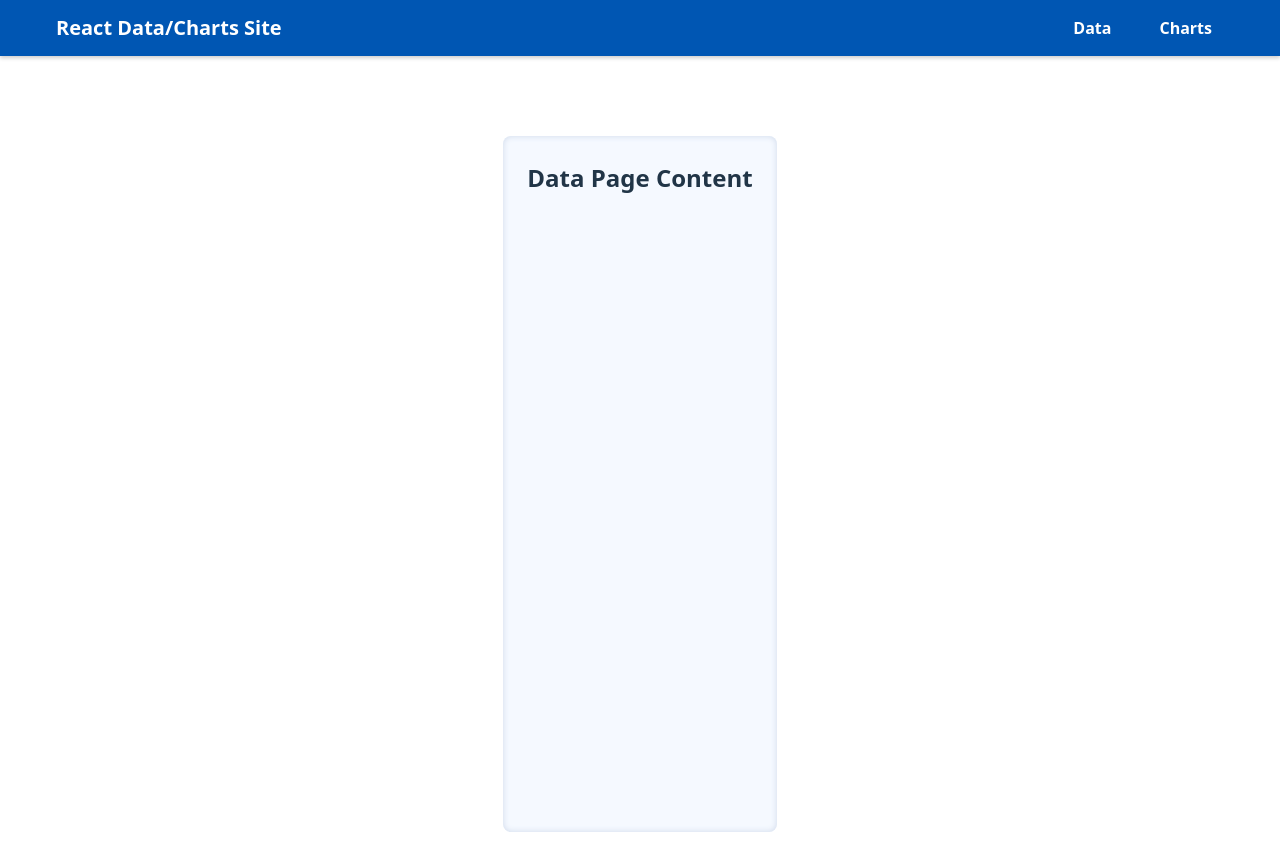
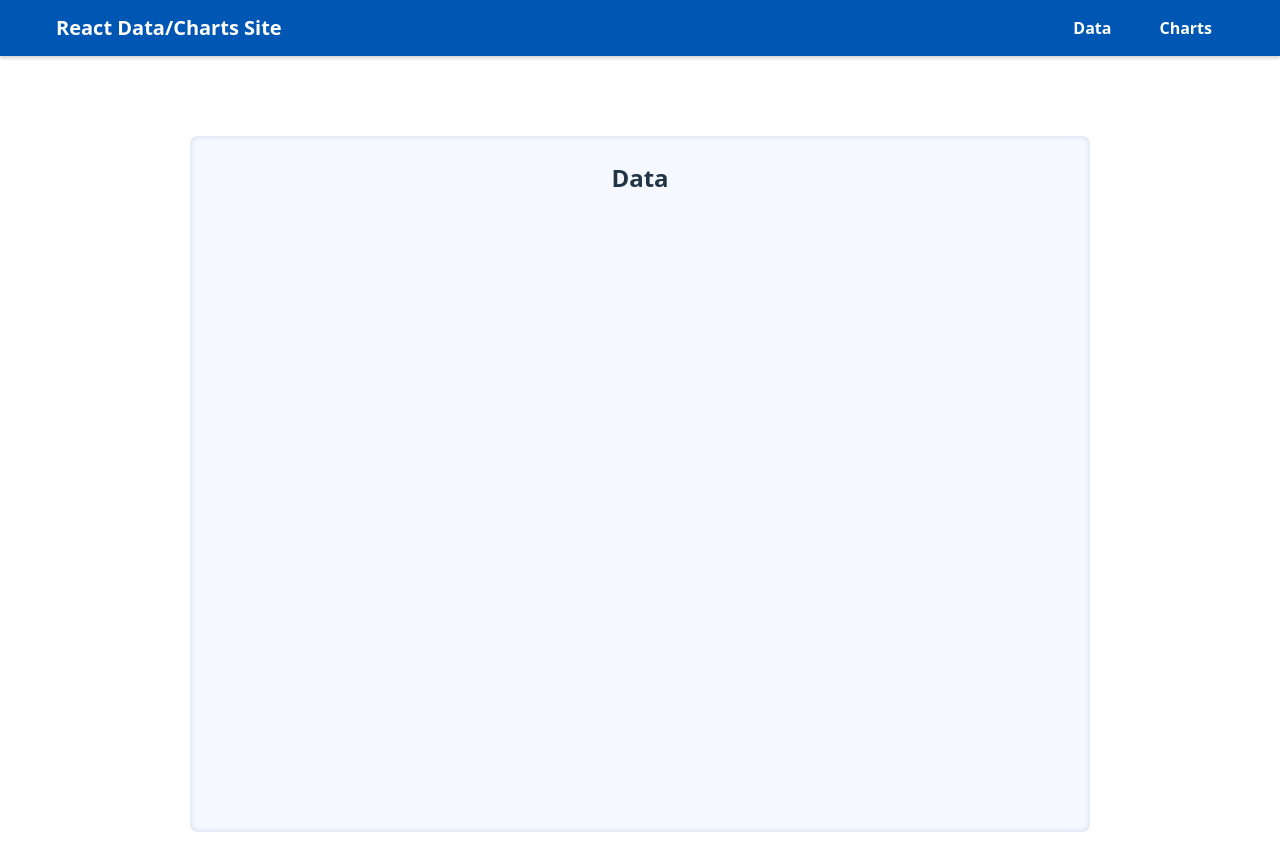
Before and after one commit to harmathzs/kando-pelda-charts, a React (Vite) app in the folder react-app/: page / in a window 1280 px wide. Built offline with nearby package versions, Linux system fonts and the light colour scheme.

Commit message:
Fix content width

```diff
--- a/react-app/src/App.css
+++ b/react-app/src/App.css
@@ -139,12 +139,13 @@
 
 /* Content area with scroll, below navbars */
 .content-area {
-  margin-top: 104px; /* 56px + 48px navbars height */
+  margin-top: 104px;      /* space for fixed navbars */
   height: calc(100vh - 104px);
   overflow-y: auto;
   padding: 24px;
-  max-width: 1200px;
-  margin-left: auto;
+  width: 900px;          /* fixed width */
+  max-width: 900px;      /* prevent growing beyond fixed width */
+  margin-left: auto;     /* horizontally center inside viewport */
   margin-right: auto;
   background-color: #f5f9ff;
   box-shadow: inset 0 0 6px #cfd9ea;
--- a/react-app/src/App.jsx
+++ b/react-app/src/App.jsx
@@ -47,7 +47,7 @@ function ContentArea({ children }) {
 }
 
 // Placeholder pages
-const DataPage = () => <h2>Data Page Content</h2>;
+const DataPage = () => <h2>Data</h2>;
 const RechartsPage = () => <h2>Recharts Charts Page</h2>;
 const GoogleChartsPage = () => <h2>Google Charts Page</h2>;
 const C3ChartsPage = () => <h2>C3.js Charts Page</h2>;
```
